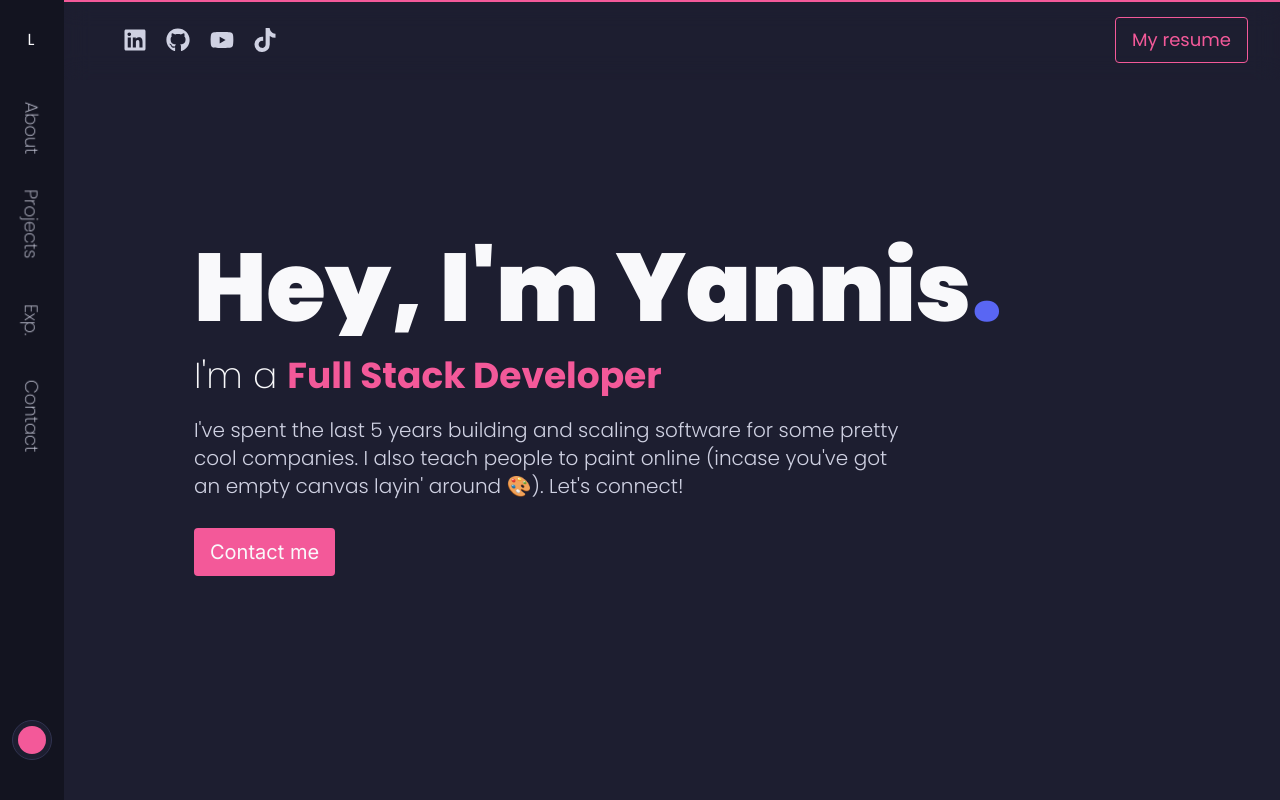
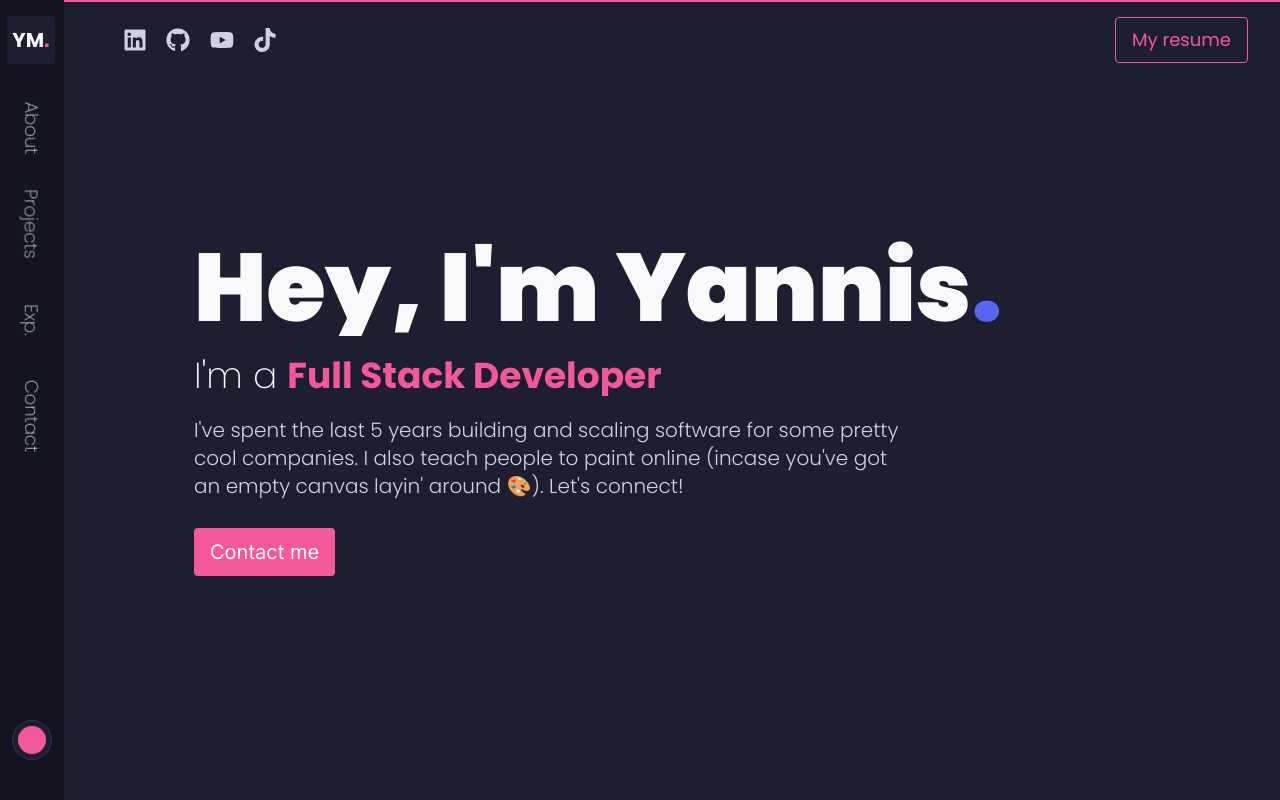
Before and after one commit to Voltz7788/personal-portfolio-v2, a Next.js app: page / in a window 1280 px wide. Shown: the top 800 px of the page. Built offline with nearby package versions, Linux system fonts and the light colour scheme.

Commit message:
feat: add logo in navbar

```diff
--- a/app/components/Navigation/Navbar.tsx
+++ b/app/components/Navigation/Navbar.tsx
@@ -28,9 +28,17 @@ export default function Navbar() {
         <div className="w-full">
           <Link
             href={"#hero"}
-            className="h-20 grid place-content-center border-r-2 border-background text-copy transition-all duration-300"
+            className="h-20 grid place-content-center border-r-2 border-background text-copy text-xl font-bold transition-all duration-300"
           >
-            L
+            <div className="h-12 bg-foreground w-12 rounded grid place-content-center transition-all duration-300">
+              <p>
+                {" "}
+                YM
+                <span className="text-secondary transition-all duration-300">
+                  .
+                </span>
+              </p>
+            </div>
           </Link>
           {navLinks.map((link, index) => (
             <NavLink
```
